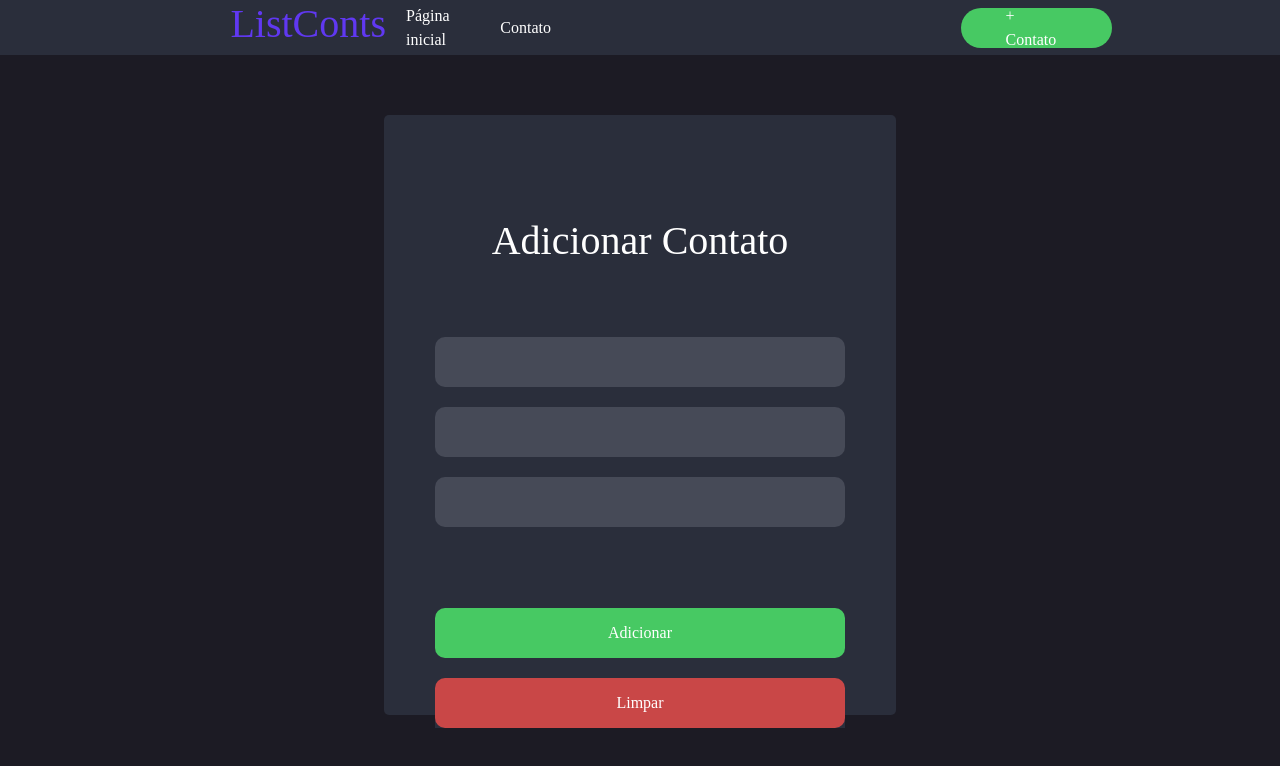
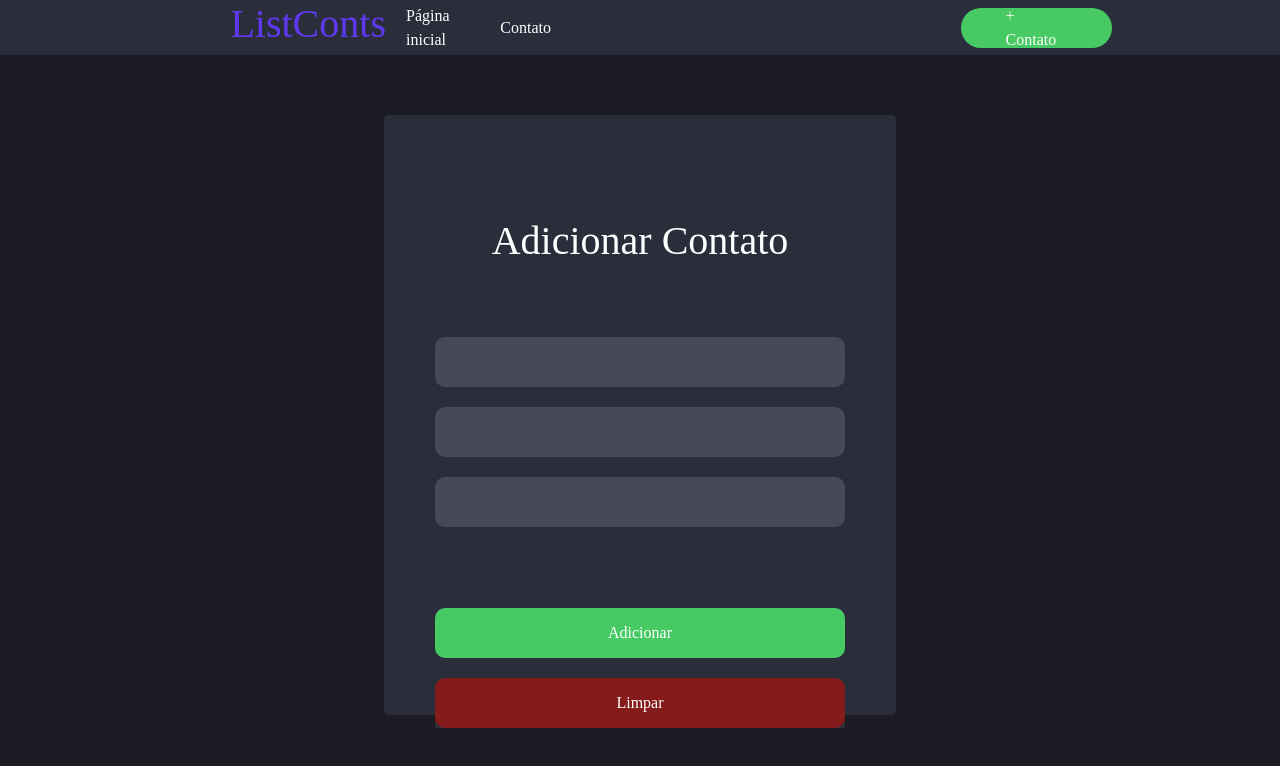
Before and after one commit to ViniHGV/ListConts_FrontEnd, a React (Vite) app: page /adicionar in a window 1280 px wide. In both pictures the pointer is over the button "Limpar". Shown: the top 766 px of the page. Built offline with nearby package versions, Linux system fonts and the light colour scheme.

Commit message:
adicionando transition no botão Limpar

```diff
--- a/src/Pages/Adicionar/index.css
+++ b/src/Pages/Adicionar/index.css
@@ -60,4 +60,8 @@ div.containerInputs form{
     background-color: #c94747;
     height: 50px;
     border-radius: 10px;
+    transition: backgroud-color 2s ease-out;
 }
+.btnFormCls:hover{
+    background-color: #861b1b;
+}
```
